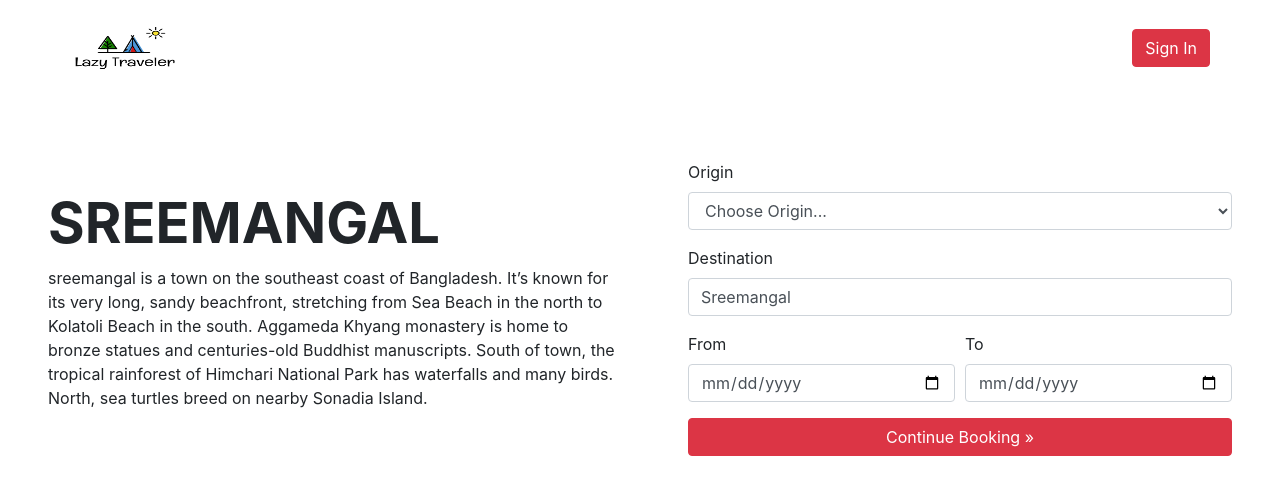
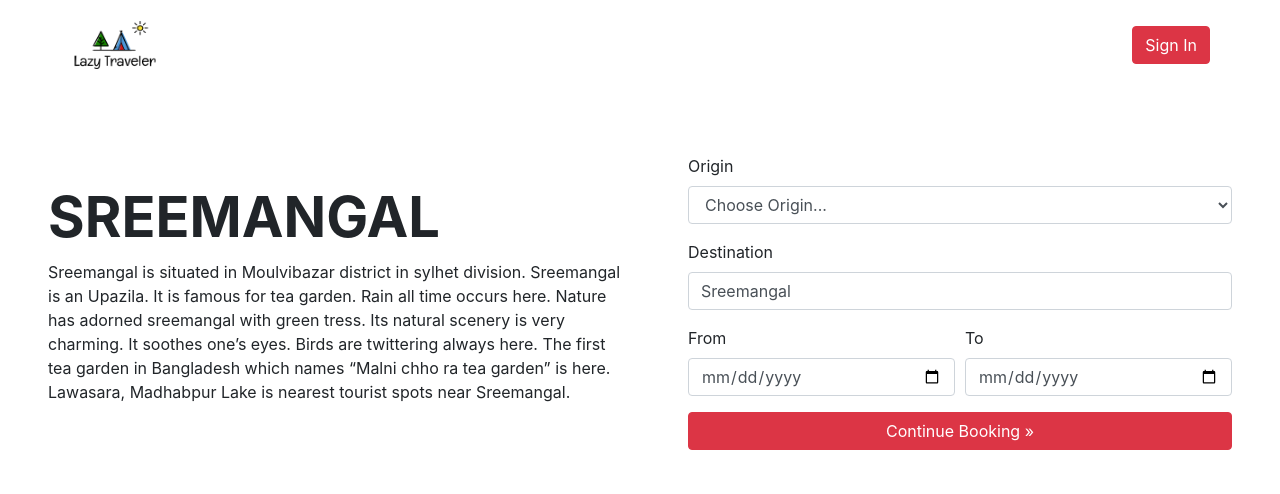
Before and after one commit to Tamim-Hossain/guru-travel, a React (Create React App) app: page /booking/sreemangal in a window 1280 px wide. Shown: the top 494 px of the page. Built offline with nearby package versions, Linux system fonts and the light colour scheme.

Commit message:
data updated

```diff
--- a/src/components/shared/Menu.jsx
+++ b/src/components/shared/Menu.jsx
@@ -11,8 +11,8 @@ const Menu = () => {
 	const { name, isSignedIn } = userInfo;
 
 	const logoStyle = {
-		height: " 70px",
-		width: "110px",
+		height: " 80px",
+		width: "90px",
 	};
 
 	const handleSignOut = () => {
@@ -27,7 +27,7 @@ const Menu = () => {
 			});
 	};
 	return (
-		<Navbar>
+		<Navbar style={{ padding: "0" }}>
 			<Container>
 				<Navbar.Brand as={Link} to="/">
 					<img src={logo} alt="" style={logoStyle} />
--- a/src/fakeData/displayData.json
+++ b/src/fakeData/displayData.json
@@ -3,8 +3,8 @@
 		"id": 1,
 		"url": "coxs-bazar",
 		"placeName": "Cox's Bazar",
-		"img": "https://i.ibb.co/BsZCGgV/rectangle-1-optimized.png",
-		"shortDescription": "Cox's Bazar is a city, fishing port, tourism centre and district headquarters in southeastern Bangladesh. It is famous mostly for its long natural sandy beach, and it ...",
+		"img": "https://i.ibb.co/M9RLTBW/coxsbazar.png",
+		"shortDescription": "Cox’s Bazar is a town on the southeast coast of Bangladesh. It’s known for its very long, sandy beachfront, stretching from Sea Beach in the north to Kolatoli Beach in the south. Aggameda Khyang monastery...",
 		"fullDescription": "Cox’s Bazar is a town on the southeast coast of Bangladesh. It’s known for its very long, sandy beachfront, stretching from Sea Beach in the north to Kolatoli Beach in the south. Aggameda Khyang monastery is home to bronze statues and centuries-old Buddhist manuscripts. South of town, the tropical rainforest of Himchari National Park has waterfalls and many birds. North, sea turtles breed on nearby Sonadia Island."
 	},
 	{
@@ -12,15 +12,15 @@
 		"url": "sreemangal",
 		"placeName": "Sreemangal",
 		"img": "https://i.ibb.co/8Dy0XNg/Sreemongol.png",
-		"shortDescription": "sreeemangol is a city, fishing port, tourism centre and district headquarters in southeastern Bangladesh. It is famous mostly for its long natural sandy beach, and it ...",
-		"fullDescription": "sreemangal is a town on the southeast coast of Bangladesh. It’s known for its very long, sandy beachfront, stretching from Sea Beach in the north to Kolatoli Beach in the south. Aggameda Khyang monastery is home to bronze statues and centuries-old Buddhist manuscripts. South of town, the tropical rainforest of Himchari National Park has waterfalls and many birds. North, sea turtles breed on nearby Sonadia Island."
+		"shortDescription": "Sreemangal is situated in Moulvibazar district in sylhet division. Sreemangal is an Upazila. It is famous for tea garden. Rain all time occurs here. Nature has adorned sreemangal with...",
+		"fullDescription": "Sreemangal is situated in Moulvibazar district in sylhet division. Sreemangal is an Upazila. It is famous for tea garden. Rain all time occurs here. Nature has adorned sreemangal with green tress. Its natural scenery is very charming. It soothes one’s eyes. Birds are twittering always here. The first tea garden in Bangladesh which names “Malni chho ra tea garden” is here. Lawasara, Madhabpur Lake is nearest tourist spots near Sreemangal."
 	},
 	{
 		"id": 3,
 		"url": "sundarban",
 		"placeName": "Sundarban",
 		"img": "https://i.ibb.co/Ssjbp0L/sundorbon.png",
-		"shortDescription": "sundorbon is a city, fishing port, tourism centre and district headquarters in southeastern Bangladesh. It is famous mostly for its long natural sandy beach, and it ...",
-		"fullDescription": "sundorban is a town on the southeast coast of Bangladesh. It’s known for its very long, sandy beachfront, stretching from Sea Beach in the north to Kolatoli Beach in the south. Aggameda Khyang monastery is home to bronze statues and centuries-old Buddhist manuscripts. South of town, the tropical rainforest of Himchari National Park has waterfalls and many birds. North, sea turtles breed on nearby Sonadia Island."
+		"shortDescription": "The Sundarbans is a mangrove area in the delta formed by the confluence of the Ganges, Brahmaputra and Meghna Rivers in the Bay of Bengal. It spans from the Hooghly River...",
+		"fullDescription": "The Sundarbans is a mangrove area in the delta formed by the confluence of the Ganges, Brahmaputra and Meghna Rivers in the Bay of Bengal. It spans from the Hooghly River in India's state of West Bengal to the Baleswar River in Bangladesh. The Sundarbans Mangroves ecoregion on the coast forms the seaward fringe of the delta and is the world's largest mangrove ecosystem, with 20,400 square kilometres (7,900 sq mi) of an area covered."
 	}
 ]
```
